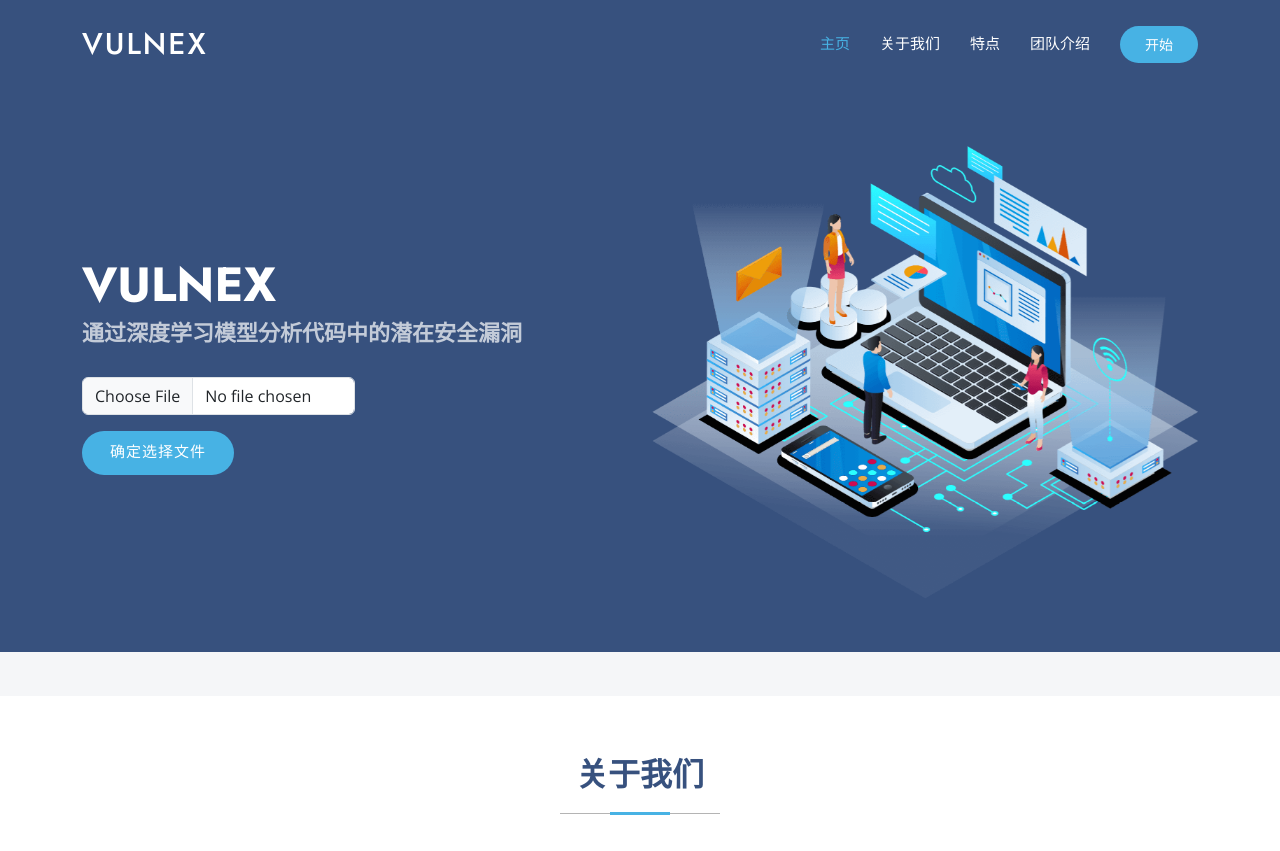
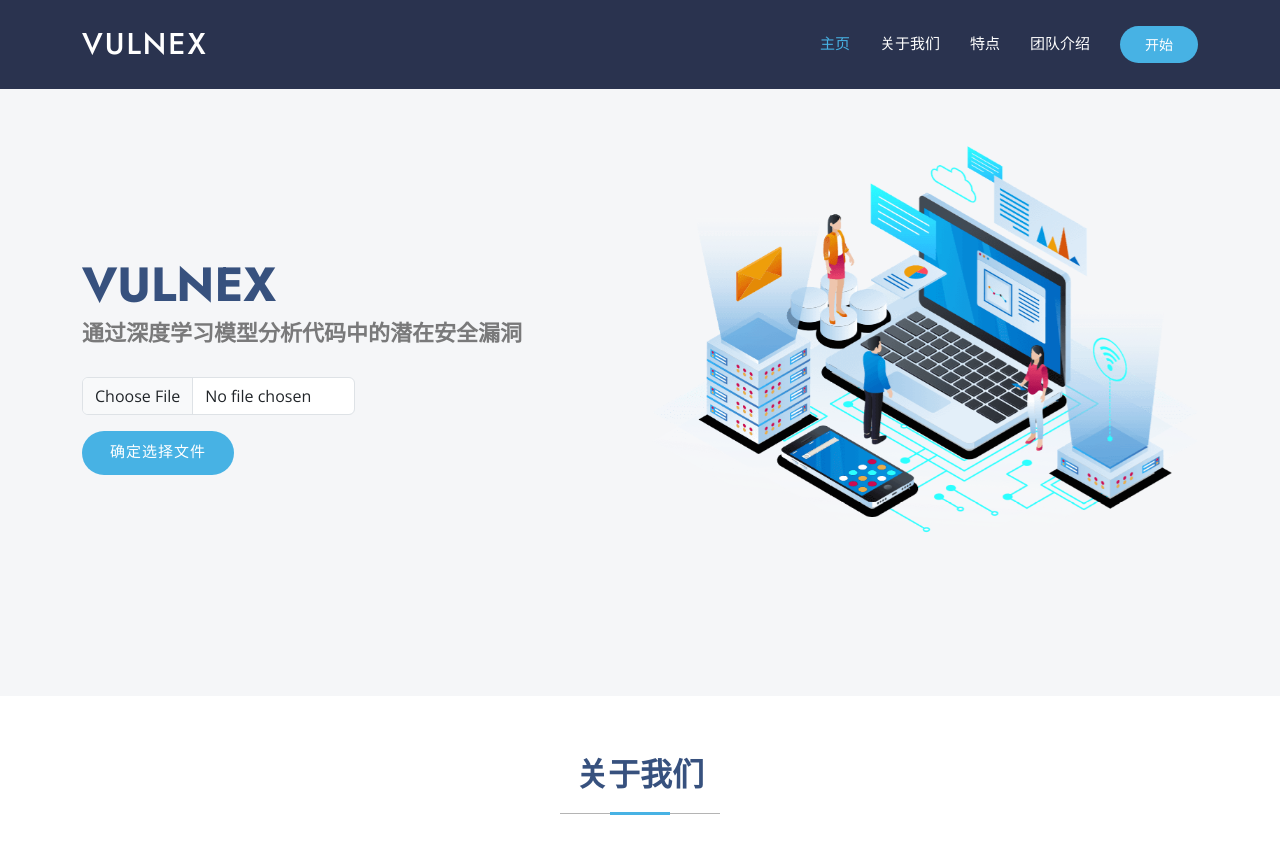
Before and after one commit to Mriris/DeepSeek_Detection, a Flask app: page / in a window 1280 px wide. Shown: the top 851 px of the page. Run offline with Flask 3, Linux system fonts and the light colour scheme; some libraries are stand-ins or nearby versions.

Commit message:
背景改为浅色

```diff
--- a/static/assets/css/main.css
+++ b/static/assets/css/main.css
@@ -203,19 +203,18 @@ h6 {
   }
 }
 
-/* Index Page Header
-------------------------------*/
+/* Index Page Header (initial state) */
 .index-page .header {
-  --background-color: rgba(255, 255, 255, 0);
-  --heading-color: #ffffff;
-  --nav-color: #ffffff;
-}
-
-/* Index Page Header on Scroll
-------------------------------*/
+  --background-color: rgba(20, 30, 60, 0.9);  /* 初始背景颜色为深灰色，透明度为0.8 */
+  --heading-color: #ffffff;  /* 文字颜色保持为白色 */
+  --nav-color: #ffffff;  /* 导航文字颜色为白色 */
+}
+
+/* Index Page Header on Scroll */
 .index-page.scrolled .header {
-  --background-color: rgba(40, 58, 90, 0.9);
-}
+  --background-color: rgba(50, 60, 80, 0.8);  /* 滚动后背景颜色为更深的蓝色/灰色 */
+}
+
 
 /*--------------------------------------------------------------
 # Navigation Menu
--- a/templates/index.html
+++ b/templates/index.html
@@ -69,7 +69,7 @@
 <main class="main">
 
     <!-- Hero Section -->
-    <section id="hero" class="hero section dark-background">
+    <section id="hero" class="hero section light-background">
         <div class="container">
             <div class="row gy-4">
                 <!-- 左侧，上传文件和操作按钮 -->
```
